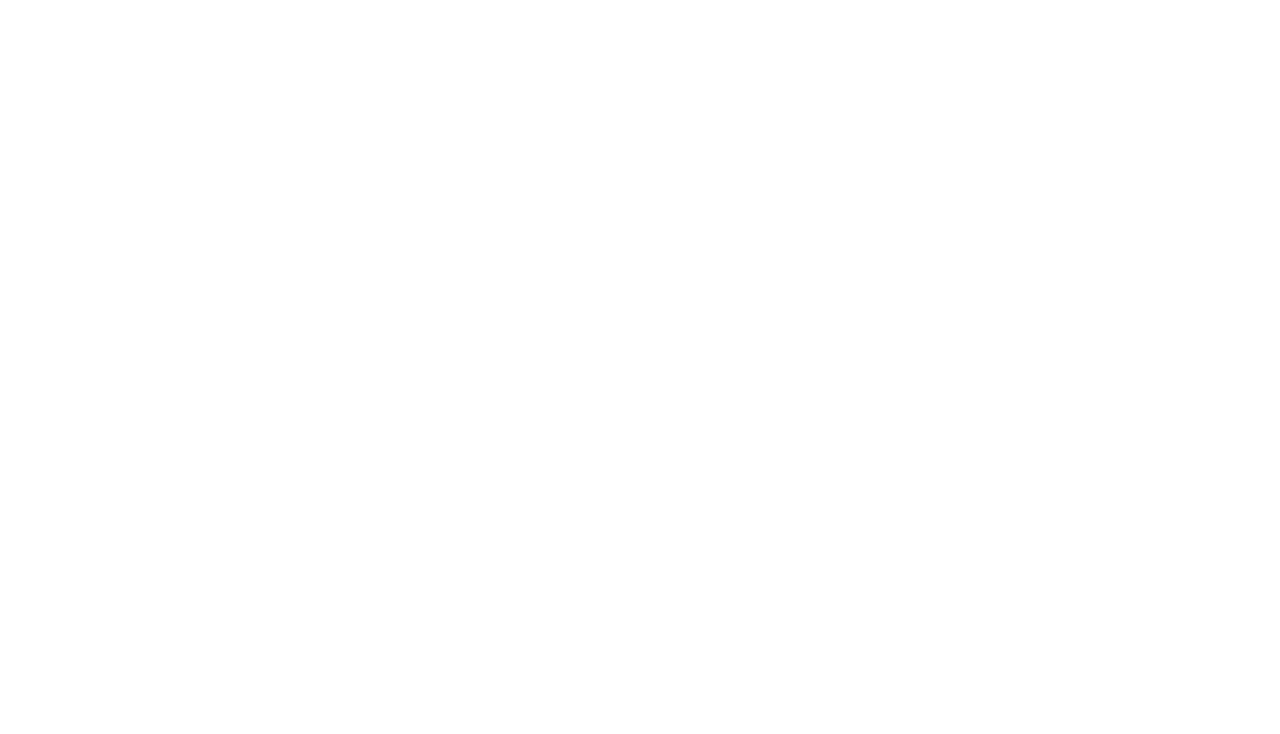
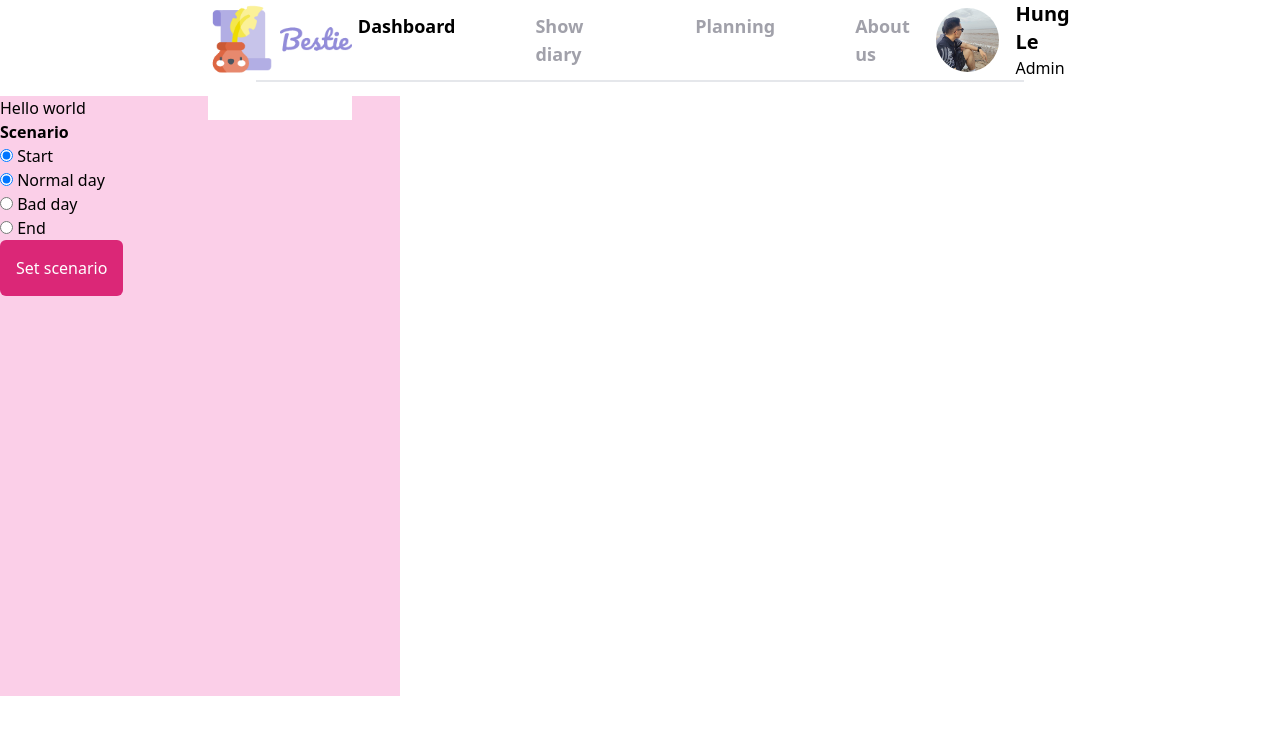
Before and after one commit to hungle2002/Bestie, a React (Create React App) app: page /temp in a window 1280 px wide. Before the commit this address had no page. Shown: the top 734 px of the page. Built offline with nearby package versions, Linux system fonts and the light colour scheme.

Commit message:
Popup with basic layout

```diff
--- a/src/extension/popup.js
+++ b/src/extension/popup.js
@@ -19,11 +19,46 @@
 document.head.appendChild(link);
 
 const App = () => {
+    const [scenario, setScenario] = useState('start');
+    const [mood, setMood] = useState('normal');
+
     return (
         <div className="h-[600px] w-[400px] bg-pink-200">
             <h1>Hello world</h1>
+            <div>
+                <h1 className="text-md font-bold">Scenario</h1>
+                <div>
+                    <div>
+                        <input type="radio" name="Start of day" onClick={() => {
+                            setScenario('start');
+                        }} checked={scenario === 'start'} /> Start
+                    </div>
+                    {scenario === 'start' && <div>
+                        <div>
+                            <input type="radio" name="Normal day" onClick={() => {
+                                setMood('normal');
+                            }} checked={mood === 'normal'} /> Normal day
+                        </div>
+                        <div>
+                            <input type="radio" name="Bad day" onClick={() => {
+                                setMood('bad');
+                            }} checked={mood === 'bad'} /> Bad day
+                        </div>
+                    </div>}
+                    <div>
+                        <input type="radio" value="End of day" onClick={() => {
+                            setScenario('end');
+                        }} checked={scenario === 'end'}/> End
+                    </div>
+                </div>
+            </div>
+            <button
+                onClick={() => {
+                    chrome.storage.sync.set({ scenario, mood });
+                }}
+                className='p-4 bg-pink-600 text-white font-medium rounded-md'
+            >Set scenario</button>
         </div>
-
     );
 };
 
--- a/src/routes/index.js
+++ b/src/routes/index.js
@@ -1,9 +1,51 @@
+/* eslint-disable max-len */
+import { useState } from 'react';
+
 import routes from '../config/routes';
 import ChattingPage from '../pages/ChattingPage';
 import HistoryPage from '../pages/HistoryPage';
 import HomePage from '../pages/HomePage';
 import SummaryPage from '../pages/SummaryPage';
-;
+
+const TempPage = () => {
+    const [scenario, setScenario] = useState('start');
+    const [mood, setMood] = useState('normal');
+
+    return (
+        <div className="h-[600px] w-[400px] bg-pink-200">
+            <h1>Hello world</h1>
+            <div>
+                <h1 className="text-md font-bold">Scenario</h1>
+                <div>
+                    <div>
+                        <input type="radio" name="Start of day" onClick={() => {
+                            setScenario('start');
+                        }} checked={scenario === 'start'} /> Start
+                    </div>
+                    {scenario === 'start' && <div>
+                        <div>
+                            <input type="radio" name="Normal day" onClick={() => {
+                                setMood('normal');
+                            }} checked={mood === 'normal'} /> Normal day
+                        </div>
+                        <div>
+                            <input type="radio" name="Bad day" onClick={() => {
+                                setMood('bad');
+                            }} checked={mood === 'bad'} /> Bad day
+                        </div>
+                    </div>}
+                    <div>
+                        <input type="radio" value="End of day" onClick={() => {
+                            setScenario('end');
+                        }} checked={scenario === 'end'}/> End
+                    </div>
+                </div>
+            </div>
+            <button className='p-4 bg-pink-600 text-white font-medium rounded-md'>Set scenario</button>
+        </div>
+
+    );
+};
 
 const publicRoutes = [
     {
@@ -25,6 +67,11 @@
         path: routes.history,
         component: HistoryPage,
         title: 'history page title'
+    },
+    {
+        path: '/temp',
+        component: TempPage,
+        title: 'Temp page for test'
     }
 ];
 
```
Also changed, not shown: .eslintrc.js.
